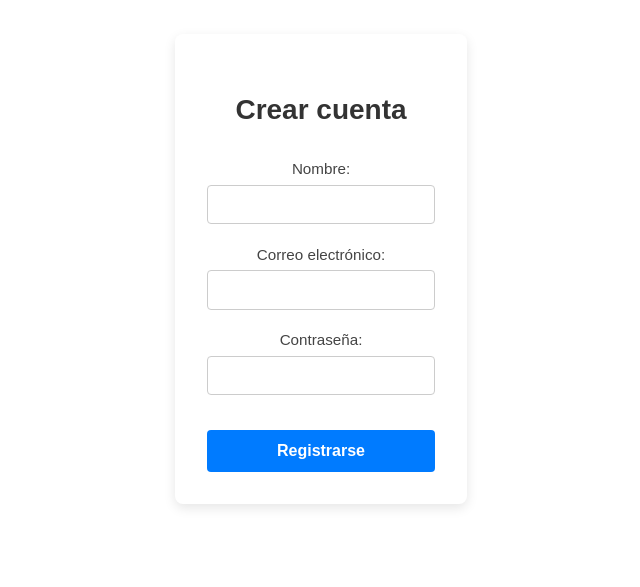
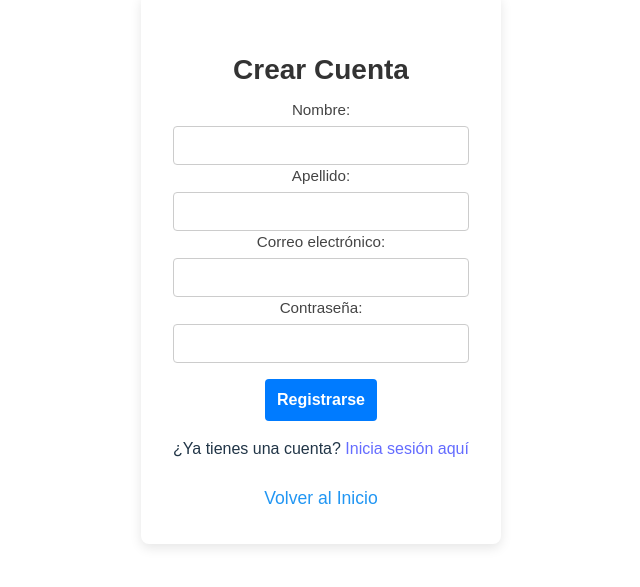
Before and after one commit to Nehuelin/UADE-SIP-SAGO, a React (Vite) app: page /register in a window 1280 px wide. Shown: the part 131-718 px from the top of the page, without its empty margins (319-959 px from the left). Built offline with nearby package versions, Linux system fonts and the light colour scheme.

Commit message:
+ enrutamiento al login form

```diff
--- a/src/components/SignUpForm/SignUpForm.jsx
+++ b/src/components/SignUpForm/SignUpForm.jsx
@@ -1,11 +1,13 @@
 import { useState } from "react";
+import { Link } from 'react-router-dom';
 import "./SignUpForm.css";
 
-export default function SignUpForm() {
+const SignUpForm = () => {
     const [formData, setFormData] = useState({
         name: "",
         email: "",
-        password: ""
+        password: "",
+        surname: "",
     });
 
     const handleChange = (e) => {
@@ -21,8 +23,9 @@ export default function SignUpForm() {
     };
 
     return (
-        <form onSubmit={handleSubmit} className="signup-container">
-            <h2 className="signup-title">Crear cuenta</h2>
+        <div className="signup-container">
+            <form onSubmit={handleSubmit} className="signup-form">
+                <h2 className="signup-title">Crear Cuenta</h2>
 
                 <div className="signup-field">
                     <label htmlFor="name" className="signup-label">Nombre:</label>
@@ -31,6 +34,19 @@ export default function SignUpForm() {
                         type="text"
                         name="name"
                         value={formData.name}
+                        onChange={handleChange}
+                        className="signup-input"
+                        required
+                    />
+                </div>
+
+                <div className="signup-field">
+                    <label htmlFor="name" className="signup-label">Apellido:</label>
+                    <input
+                        id="surname"
+                        type="text"
+                        name="surname"
+                        value={formData.surname}
                         onChange={handleChange}
                         className="signup-input"
                         required
@@ -64,6 +80,14 @@ export default function SignUpForm() {
                 </div>
 
                 <button type="submit" className="signup-button">Registrarse</button>
+
+                <p>
+                    ¿Ya tienes una cuenta? <Link to="/login">Inicia sesión aquí</Link>
+                </p>
+                <Link to="/" className="back-link">Volver al Inicio</Link>
             </form>
+        </div>
     );
-}
+};
+
+export default SignUpForm;
```
Lines whose indentation alone changed are shown as unchanged.
